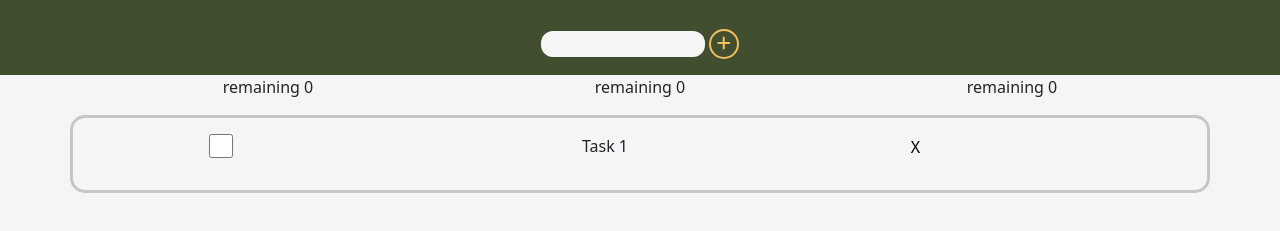
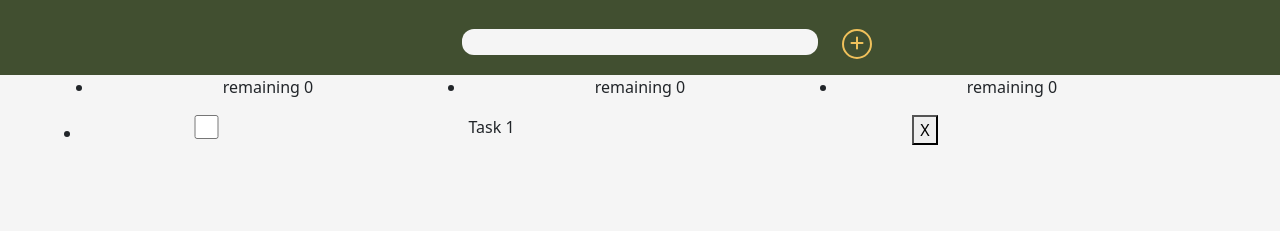
Before and after one commit to DonMilly/To-Do, a plain HTML site: page index.html in a window 1280 px wide. Shown: the part 67-298 px from the top of the page. Drawn offline with nearby package versions, Linux system fonts and the light colour scheme; a web font is replaced by a local one.

Commit message:
Adjusting header spacing

```diff
--- a/css/styles.css
+++ b/css/styles.css
@@ -23,16 +23,16 @@ header {
     background-color: #F5F5F5;
     border-style: none;
     border-radius: 12px;
+    width: 100%;
+    margin: auto;
 }
 
-/* #task-input:hover {
-    background-color: #F5F5F5;
-    border-style: solid;
-    border-color: #F0C15B;
-    border-radius: 12px;
-} */
+.task-button-parent {
+    text-align: start;
+}
 
 .task-button {
+
     background-color: inherit;
     border-style: solid;
     color: #F0C15B;;
@@ -48,36 +48,37 @@ header {
     border-radius: 15px;
 }
 
-.stats {
+/* .stats {
     list-style: none;
     text-align: center;
-}
+} */
 
-.tasks {
+/* .tasks {
     margin: 2rem;
     border-style: solid;
     border-radius: 15px;
     border-color: #C5C7C6;
     padding: 1rem;
-}
+} */
 
-.task-item {
+/* .task-item {
     list-style: none;
-}
+} */
 
-.task-item > input {
+/* .task-checkbox {
     text-align: left;
-}
+} */
 
-.task-name {
+/* #task-name {
     text-align: right;
-}
+} */
 
-.archive-task {
-    text-align: center;
-}
+/* #archive-task {
+    text-align: right;
+} */
 
-.archive-button {
+/* .archive-button {
     border: none;
+
     background-color: inherit;
-}
+} */
--- a/index.html
+++ b/index.html
@@ -16,15 +16,16 @@
     <script src="https://kit.fontawesome.com/07bb9b8497.js" crossorigin="anonymous"></script>
 </head>
 
-<body class="background">
+<body class="background text-center">
     <header>
         <div class="container, text-center">
             <h1>To-do</h1>
         </div>
         <div class="container" id="taskbox">
-            <form action="" id="taskbox-form">
-                <input type="text" name="task-input" id="task-input">
-                <button class="task-button"><i class="fas fa-plus"></i></button>
+            <form action="" id="taskbox-form" class="row">
+                <div class="col"></div>
+                <div class="col"><input type="text" name="task-input" id="task-input"></div>
+                <div class="col task-button-parent"><button class="task-button"><i class="fas fa-plus"></i></button></div>
             </form>
         </div>
     </header>
@@ -58,12 +59,12 @@
             <ul class="col">
                 <li class="task-item">
                     <div class="row">
-                        <input type="checkbox" name="task-item" id="1" class="col">
-                        <span class="task-name col">Task 1</span>
+                        <input type="checkbox" name="task-item" id="1" class="col task-checkbox">
+                        <span class="col" id="task-name">Task 1</span>
                     </div>
                 </li>
             </ul>
-            <div class="col archive-task">
+            <div class="col" id="archive-task">
                 <button title="archive-task" class="archive-button">X</button>
             </div>
         </div>
```
